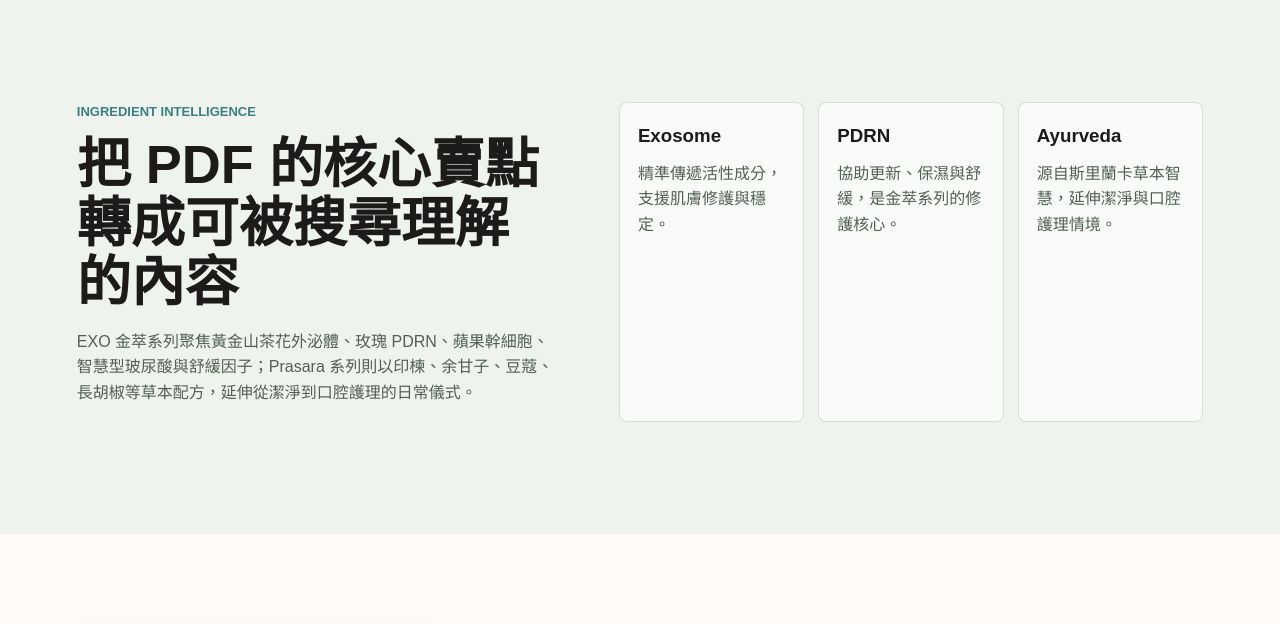
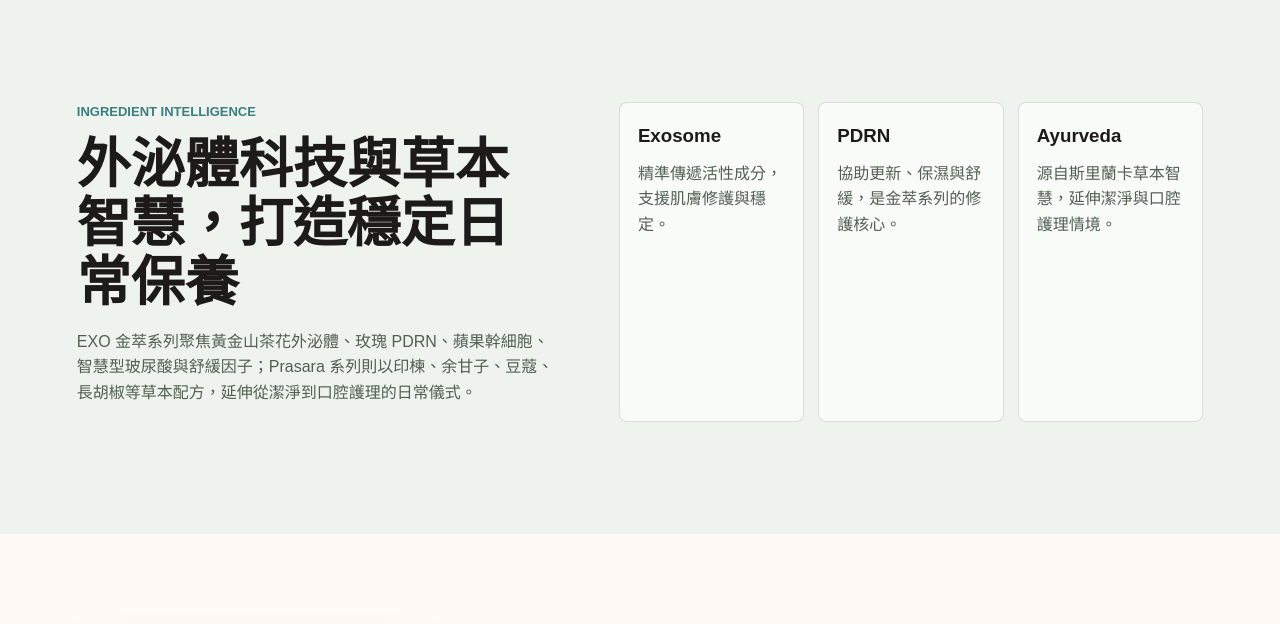
Before and after one commit to jaymeraynor/EverGood-Site, a plain HTML site: page index.html in a window 1280 px wide. Shown: the part 2420-3044 px from the top of the page. Drawn offline with Linux system fonts and the light colour scheme.

Commit message:
Refine customer-facing ingredient copy

```diff
--- a/app.js
+++ b/app.js
@@ -18,7 +18,7 @@ const translations = {
     filterHerbal: "草本護理",
     filterOral: "口腔護理",
     scienceEyebrow: "Ingredient Intelligence",
-    scienceTitle: "把 PDF 的核心賣點轉成可被搜尋理解的內容",
+    scienceTitle: "外泌體科技與草本智慧，打造穩定日常保養",
     scienceBody: "EXO 金萃系列聚焦黃金山茶花外泌體、玫瑰 PDRN、蘋果幹細胞、智慧型玻尿酸與舒緩因子；Prasara 系列則以印楝、余甘子、豆蔻、長胡椒等草本配方，延伸從潔淨到口腔護理的日常儀式。",
     ingredientExosome: "精準傳遞活性成分，支援肌膚修護與穩定。",
     ingredientPdrn: "協助更新、保濕與舒緩，是金萃系列的修護核心。",
--- a/index.html
+++ b/index.html
@@ -111,7 +111,7 @@
       <section class="science" id="science">
         <div class="science-copy">
           <p class="eyebrow" data-i18n="scienceEyebrow">Ingredient Intelligence</p>
-          <h2 data-i18n="scienceTitle">把 PDF 的核心賣點轉成可被搜尋理解的內容</h2>
+          <h2 data-i18n="scienceTitle">外泌體科技與草本智慧，打造穩定日常保養</h2>
           <p data-i18n="scienceBody">EXO 金萃系列聚焦黃金山茶花外泌體、玫瑰 PDRN、蘋果幹細胞、智慧型玻尿酸與舒緩因子；Prasara 系列則以印楝、余甘子、豆蔻、長胡椒等草本配方，延伸從潔淨到口腔護理的日常儀式。</p>
         </div>
         <div class="ingredient-list">
```
